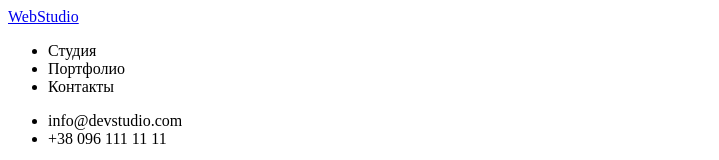
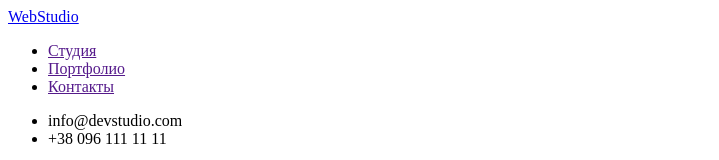
Before and after one commit to AlexYurchenk/goit-markup-hw-01, a plain HTML site: page index.html in a window 1280 px wide. Shown: the top 160 px of the page, without its empty margins (0-719 px from the left). Drawn offline with Linux system fonts and the light colour scheme.

Commit message:
Update index.html

```diff
--- a/index.html
+++ b/index.html
@@ -11,13 +11,12 @@
         <nav>
             <ul>
                 <li>
-                    Студия
+                    <a href="">Студия </a>
                 </li>
                 <li>
-                    Портфолио
+                    <a href="">Портфолио</a>
                 </li>
-                <li>
-                    Контакты
+                <li><a href="">Контакты</a>
                 </li>
             </ul>
         </nav>
```
